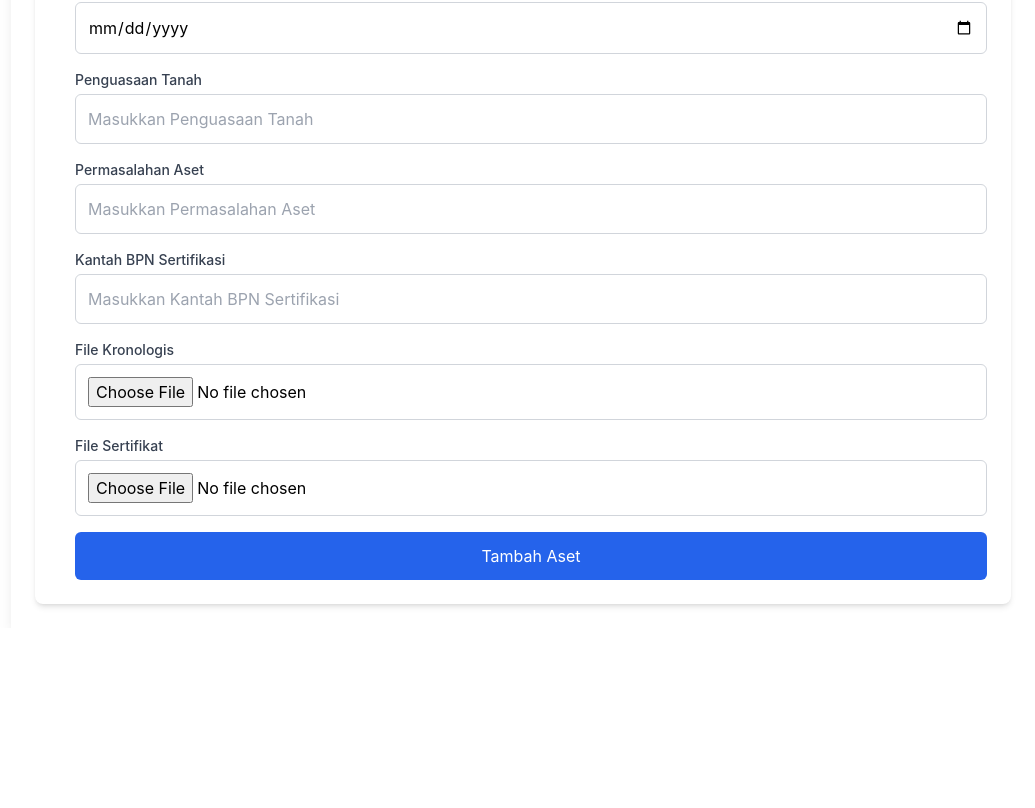
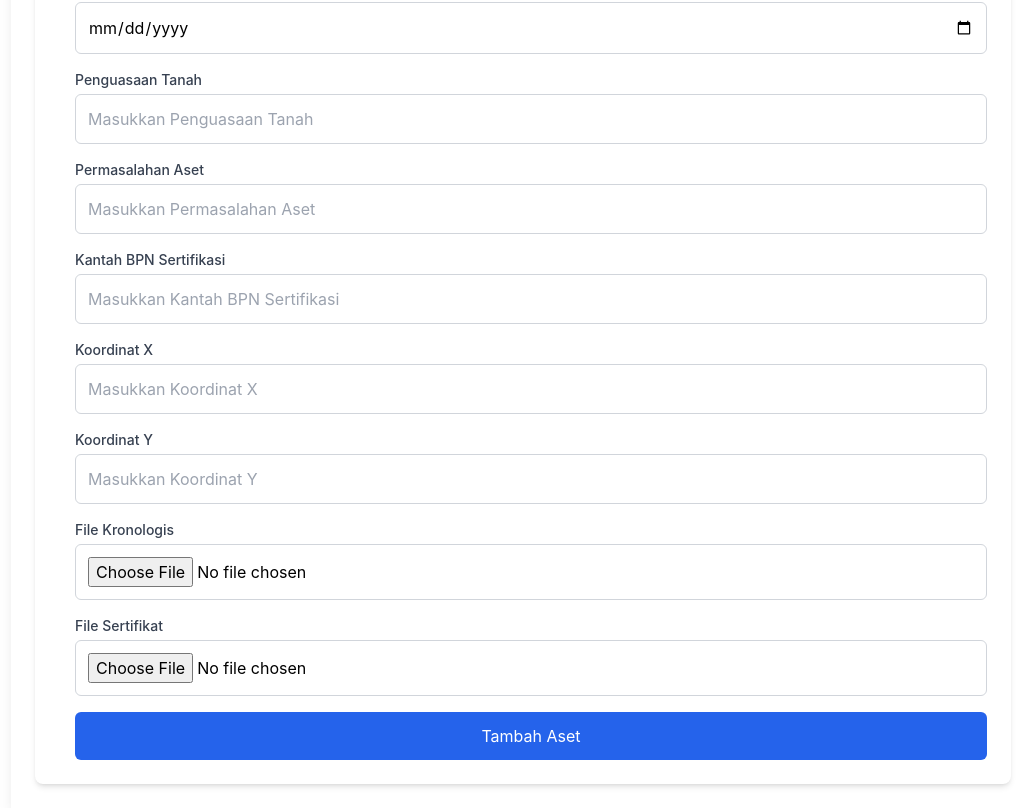
Before and after one commit to magang-pln/frontend, a React (Create React App) app: page /tambah-aset in a window 1280 px wide. Shown: the part 1564-2372 px from the top of the page, without its empty margins (245-1280 px from the left). Before the commit the page ends 2192 px from the top, so only its background shows below. Built offline with nearby package versions, Linux system fonts and the light colour scheme.

Commit message:
fixing daftarAsset, editAsset and tambahAsset components

```diff
--- a/src/components/DaftarAset.jsx
+++ b/src/components/DaftarAset.jsx
@@ -183,6 +183,12 @@ function DaftarAset() {
                   Kantah BPN Sertifikasi
                 </th>
                 <th className="border p-2 bg-blue-500 text-white">
+                  koordinat x
+                </th>
+                <th className="border p-2 bg-blue-500 text-white">
+                  koordinat y
+                </th>
+                <th className="border p-2 bg-blue-500 text-white">
                   Kronologis
                 </th>
                 <th className="border p-2 bg-blue-500 text-white">
@@ -219,8 +225,10 @@ function DaftarAset() {
                     <td className="border p-2">{aset.penguasaan_tanah}</td>
                     <td className="border p-2">{aset.permasalahan_aset}</td>
                     <td className="border p-2">
-                      {aset.kantah_BPN_sertifiksai}
+                      {aset.kantah_BPN_sertifikasi}
                     </td>
+                    <td className="border p-2">{aset.kordinat_x}</td>
+                    <td className="border p-2">{aset.kordinat_y}</td>
                     <td className="border p-2 text-center">
                       {aset.kronologis ? (
                         <a
--- a/src/components/EditAset.jsx
+++ b/src/components/EditAset.jsx
@@ -24,7 +24,9 @@ function EditAset() {
     tanggal_berakhir_sertipikat: "",
     penguasaan_tanah: "",
     permasalahan_aset: "",
-    kantah_BPN_sertifiksai: "",
+    kantah_BPN_sertifikasi: "",
+    kordinat_x: "",
+    kordinat_y: "",
     kronologis: null,
     sertipikat: null,
   });
@@ -385,10 +387,37 @@ function EditAset() {
               </label>
               <input
                 type="text"
-                name="kantah_BPN_sertifiksai"
-                value={formData.kantah_BPN_sertifiksai}
+                name="kantah_BPN_sertifikasi"
+                value={formData.kantah_BPN_sertifikasi}
                 onChange={handleChange}
                 className="w-full p-3 border border-gray-300 rounded-md focus:outline-none focus:ring-2 focus:ring-blue-500"
+                placeholder="Masukkan Kantah BPN Sertifikasi"
+              />
+            </div>
+            <div>
+              <label className="block text-sm font-medium mb-1 text-gray-700">
+                Koordinat X
+              </label>
+              <input
+                type="text"
+                name="kordinat_x"
+                value={formData.kordinat_x}
+                onChange={handleChange}
+                className="w-full p-3 border border-gray-300 rounded-md focus:outline-none focus:ring-2 focus:ring-blue-500"
+                placeholder="Masukkan Koordinat X"
+              />
+            </div>
+            <div>
+              <label className="block text-sm font-medium mb-1 text-gray-700">
+                Koordinat Y
+              </label>
+              <input
+                type="text"
+                name="kordinat_y"
+                value={formData.kordinat_y}
+                onChange={handleChange}
+                className="w-full p-3 border border-gray-300 rounded-md focus:outline-none focus:ring-2 focus:ring-blue-500"
+                placeholder="Masukkan Koordinat Y"
               />
             </div>
             <div>
--- a/src/components/TambahAset.jsx
+++ b/src/components/TambahAset.jsx
@@ -24,7 +24,9 @@ function TambahAset() {
     tanggal_berakhir_sertipikat: "",
     penguasaan_tanah: "",
     permasalahan_aset: "",
-    kantah_BPN_sertifiksai: "",
+    kantah_BPN_sertifikasi: "",
+    kordinat_x: "",
+    kordinat_y: "",
     kronologis: null,
     sertipikat: null,
   });
@@ -359,11 +361,37 @@ function TambahAset() {
               </label>
               <input
                 type="text"
-                name="kantah_BPN_sertifiksai"
-                value={formData.kantah_BPN_sertifiksai}
+                name="kantah_BPN_sertifikasi"
+                value={formData.kantah_BPN_sertifikasi}
                 onChange={handleChange}
                 className="w-full p-3 border border-gray-300 rounded-md focus:outline-none focus:ring-2 focus:ring-blue-500"
                 placeholder="Masukkan Kantah BPN Sertifikasi"
+              />
+            </div>
+            <div>
+              <label className="block text-sm font-medium mb-1 text-gray-700">
+                Koordinat X
+              </label>
+              <input
+                type="text"
+                name="kordinat_x"
+                value={formData.kordinat_x}
+                onChange={handleChange}
+                className="w-full p-3 border border-gray-300 rounded-md focus:outline-none focus:ring-2 focus:ring-blue-500"
+                placeholder="Masukkan Koordinat X"
+              />
+            </div>
+            <div>
+              <label className="block text-sm font-medium mb-1 text-gray-700">
+                Koordinat Y
+              </label>
+              <input
+                type="text"
+                name="kordinat_y"
+                value={formData.kordinat_y}
+                onChange={handleChange}
+                className="w-full p-3 border border-gray-300 rounded-md focus:outline-none focus:ring-2 focus:ring-blue-500"
+                placeholder="Masukkan Koordinat Y"
               />
             </div>
             <div>
```
